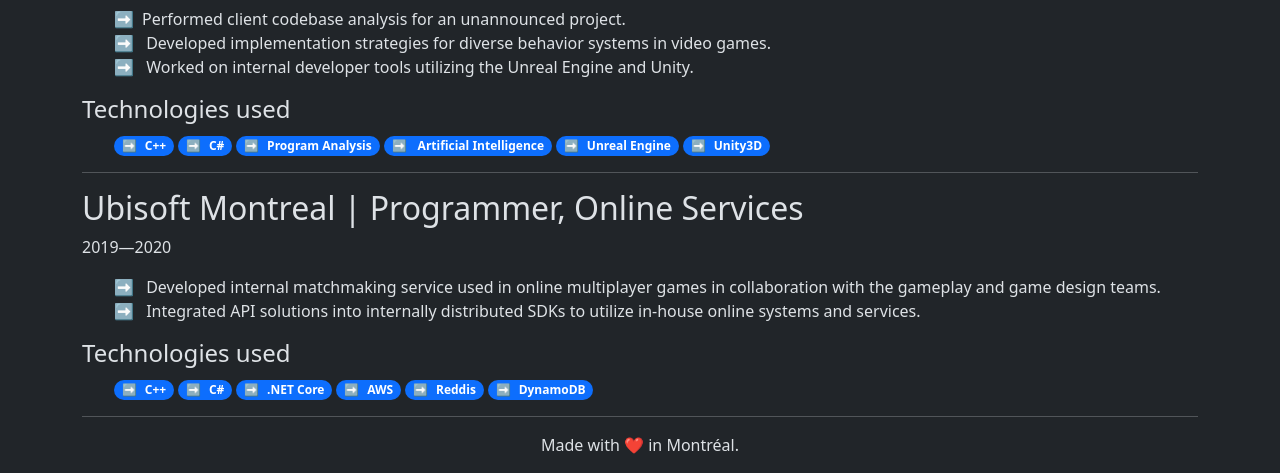
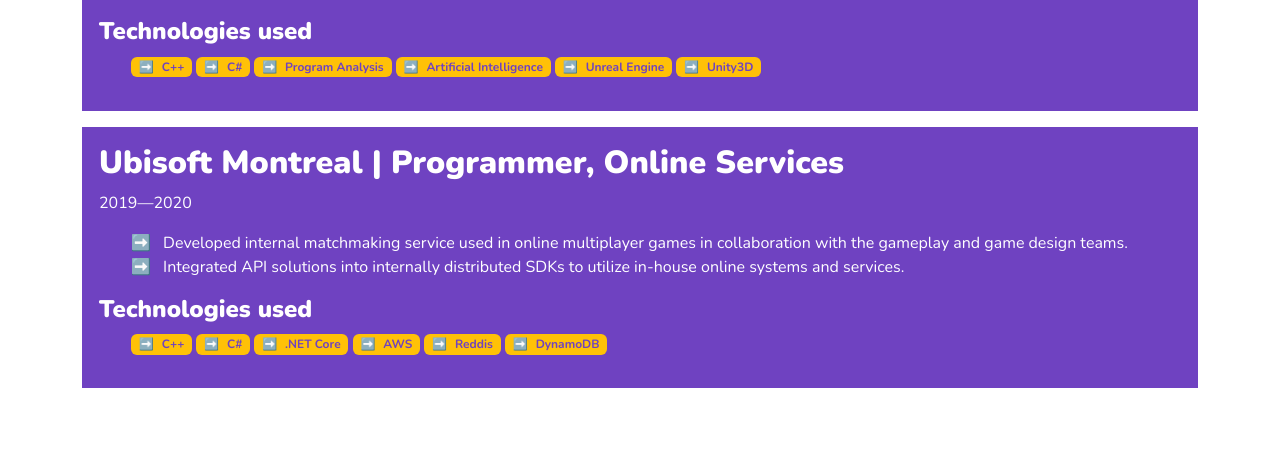
Before and after one commit to mathewmariani/mathewmariani.github.io, an Astro site: page /resume in a window 1280 px wide. Shown: the part 770-1243 px from the top of the page. After the commit the page ends 1158 px from the top, so only its background shows below. Built offline with nearby package versions, Linux system fonts and the light colour scheme; Astro itself is replaced by a stand-in of ours.

Commit message:
Initial code commit

```diff
--- a/src/components/Meta.astro
+++ b/src/components/Meta.astro
@@ -1,5 +1,7 @@
 ---
+import 'bootstrap/dist/css/bootstrap.min.css';
 import '@/styles/global.css';
+
 import { SITE_TITLE, SITE_DESCRIPTION } from '@/consts';
 ---
 
@@ -34,3 +36,10 @@ import { SITE_TITLE, SITE_DESCRIPTION } from '@/consts';
 <meta property="twitter:title" content={SITE_TITLE} />
 <meta property="twitter:description" content={SITE_DESCRIPTION} />
 <!-- <meta property="twitter:image" content={new URL(image, Astro.url)} /> -->
+
+<link rel="preconnect" href="https://fonts.googleapis.com" />
+<link rel="preconnect" href="https://fonts.gstatic.com" crossorigin />
+<link
+	href="https://fonts.googleapis.com/css2?family=Nunito:ital,wght@0,200..1000;1,200..1000&display=swap"
+	rel="stylesheet"
+/>
--- a/src/layouts/Page.astro
+++ b/src/layouts/Page.astro
@@ -3,17 +3,15 @@ import Footer from '@/components/Footer.astro';
 import Meta from '@/components/Meta.astro';
 ---
 
-<html lang="en" data-bs-theme="dark">
+<html lang="en">
 	<head>
 		<Meta />
 	</head>
 
-	<body class="container" id="top">
+	<body>
 		<main>
 			<slot />
 		</main>
-		<Footer />
-
 		<script src="/sugar.js" is:inline></script>
 	</body>
 </html>
--- a/src/pages/resume.astro
+++ b/src/pages/resume.astro
@@ -3,12 +3,11 @@ import Layout from '@/layouts/Page.astro';
 ---
 
 <Layout>
-  <h1 class="display-2"><b>Mathew Mariani</b></h1>
-  <div class="highlight"></div>
-
-  <article id="contact">
-    <div class="alert alert-dark" role="alert">
-      <h4 class="alert-heading">Contact Information</h4>
+  <div class="container">
+    <div class="vstack gap-3">
+      <div class="card">
+        <div class="card-body">
+          <h4>Contact Information</h4>
           <ul class="list">
             <li>
               <a href="mailto:matmariani@hotmail.com">matmariani@hotmail.com</a>
@@ -17,16 +16,17 @@ import Layout from '@/layouts/Page.astro';
               <a href="https://github.com/mathewmariani">@mathewmariani</a>
             </li>
             <li>
-          <a href="https://linkedin.com/in/mathewmariani">in/mathewmariani</a>
+              <a href="https://linkedin.com/in/mathewmariani"
+                >in/mathewmariani</a
+              >
             </li>
           </ul>
         </div>
-  </article>
+      </div>
 
-  <article id="experience">
       <h1>Experience</h1>
-    <hr />
-    <section class="company">
+      <div class="card">
+        <div class="card-body">
           <h2>Champlain College Vermont | Teacher</h2>
           <p>2023—Present</p>
           <ul class="list">
@@ -41,24 +41,25 @@ import Layout from '@/layouts/Page.astro';
           </ul>
           <h4>Technologies used</h4>
           <ul>
-        <li class="badge rounded-pill text-bg-primary">C++</li>
-        <li class="badge rounded-pill text-bg-primary">cmake</li>
-        <li class="badge rounded-pill text-bg-primary">OpenGL</li>
-        <li class="badge rounded-pill text-bg-primary">
-          Artificial Intelligence
-        </li>
+            <li class="badge">C++</li>
+            <li class="badge">cmake</li>
+            <li class="badge">OpenGL</li>
+            <li class="badge">Artificial Intelligence</li>
           </ul>
-    </section>
+        </div>
+      </div>
 
-    <hr />
-    <section class="company">
+      <div class="card">
+        <div class="card-body">
           <h2>StockholmSyndrom.AI | Programmer Analyst</h2>
           <p>2022—2023</p>
           <ul class="list">
-        <li>Performed client codebase analysis for an unannounced project.</li>
             <li>
-          Developed implementation strategies for diverse behavior systems in
-          video games.
+              Performed client codebase analysis for an unannounced project.
+            </li>
+            <li>
+              Developed implementation strategies for diverse behavior systems
+              in video games.
             </li>
             <li>
               Worked on internal developer tools utilizing the Unreal Engine and
@@ -67,19 +68,18 @@ import Layout from '@/layouts/Page.astro';
           </ul>
           <h4>Technologies used</h4>
           <ul>
-        <li class="badge rounded-pill text-bg-primary">C++</li>
-        <li class="badge rounded-pill text-bg-primary">C#</li>
-        <li class="badge rounded-pill text-bg-primary">Program Analysis</li>
-        <li class="badge rounded-pill text-bg-primary">
-          Artificial Intelligence
-        </li>
-        <li class="badge rounded-pill text-bg-primary">Unreal Engine</li>
-        <li class="badge rounded-pill text-bg-primary">Unity3D</li>
+            <li class="badge">C++</li>
+            <li class="badge">C#</li>
+            <li class="badge">Program Analysis</li>
+            <li class="badge">Artificial Intelligence</li>
+            <li class="badge">Unreal Engine</li>
+            <li class="badge">Unity3D</li>
           </ul>
-    </section>
+        </div>
+      </div>
 
-    <hr />
-    <section class="company">
+      <div class="card">
+        <div class="card-body">
           <h2>Ubisoft Montreal | Programmer, Online Services</h2>
           <p>2019—2020</p>
           <ul class="list">
@@ -88,19 +88,21 @@ import Layout from '@/layouts/Page.astro';
               games in collaboration with the gameplay and game design teams.
             </li>
             <li>
-          Integrated API solutions into internally distributed SDKs to utilize
-          in-house online systems and services.
+              Integrated API solutions into internally distributed SDKs to
+              utilize in-house online systems and services.
             </li>
           </ul>
           <h4>Technologies used</h4>
           <ul>
-        <li class="badge rounded-pill text-bg-primary">C++</li>
-        <li class="badge rounded-pill text-bg-primary">C#</li>
-        <li class="badge rounded-pill text-bg-primary">.NET Core</li>
-        <li class="badge rounded-pill text-bg-primary">AWS</li>
-        <li class="badge rounded-pill text-bg-primary">Reddis</li>
-        <li class="badge rounded-pill text-bg-primary">DynamoDB</li>
+            <li class="badge">C++</li>
+            <li class="badge">C#</li>
+            <li class="badge">.NET Core</li>
+            <li class="badge">AWS</li>
+            <li class="badge">Reddis</li>
+            <li class="badge">DynamoDB</li>
           </ul>
-    </section>
-  </article>
+        </div>
+      </div>
+    </div>
+  </div>
 </Layout>
--- a/src/styles/global.css
+++ b/src/styles/global.css
@@ -1,5 +1,3 @@
-@import "bootstrap/dist/css/bootstrap.min.css";
-
 :root {
     --highlight-color: null;
     --highlight-background: null;
@@ -8,6 +6,76 @@
 ::selection {
     /* color: var(--highlight-color); */
     background: var(--highlight-background);
+}
+
+body {
+    font-family: "Nunito", sans-serif;
+    font-optical-sizing: auto;
+    font-weight: 400;
+    font-style: normal;
+}
+
+h1,
+h2,
+h3,
+h4,
+h5,
+h6 {
+    font-weight: 1000;
+}
+
+.btn-primary {
+    --bs-btn-bg: var(--bs-yellow);
+    --bs-btn-border-color: var(--bs-yellow);
+    --bs-btn-hover-bg: var(--bs-yellow);
+    --bs-btn-hover-border-color: var(--bs-yellow);
+    --bs-btn-active-bg: var(--bs-yellow);
+    --bs-btn-active-border-color: var(--bs-yellow);
+}
+
+.card {
+    border-radius: 0;
+    --bs-card-border-width: var(0);
+    --bs-card-border-color: var(--bs-purple);
+    --bs-card-border-radius: var(0);
+    --bs-card-bg: var(--bs-purple);
+    --bs-card-color: var(--bs-white);
+}
+
+.card:hover {
+    box-shadow: var(--bs-yellow);
+    transform: translateY(-3px);
+
+    --bs-card-border-color: var(--bs-pink);
+    --bs-card-bg: var(--bs-pink);
+}
+
+
+.badge {
+    color: var(--bs-purple);
+    background-color: var(--bs-yellow);
+}
+
+.title-card {
+    position: absolute;
+    width: 100%;
+    max-width: calc(700px + 10%);
+    top: calc(50% - 50px);
+    left: 50%;
+    transform: translate(-50%, -50%);
+    padding: 3% 5% 3% 5%;
+    box-shadow: rgba(0, 0, 0, 0.25) 0 0 32px;
+    background: #344599;
+    box-sizing: border-box;
+}
+
+.connect {
+    width: 80%;
+    position: absolute;
+    bottom: -100px;
+    left: 50%;
+    transform: translateX(-50%);
+    height: 60px;
 }
 
 .highlight {
```
Also changed, not shown: src/pages/index.astro (+20 -13 lines), package.json (line endings or trailing spaces), 1 other file. Lines whose indentation alone changed are shown as unchanged.
